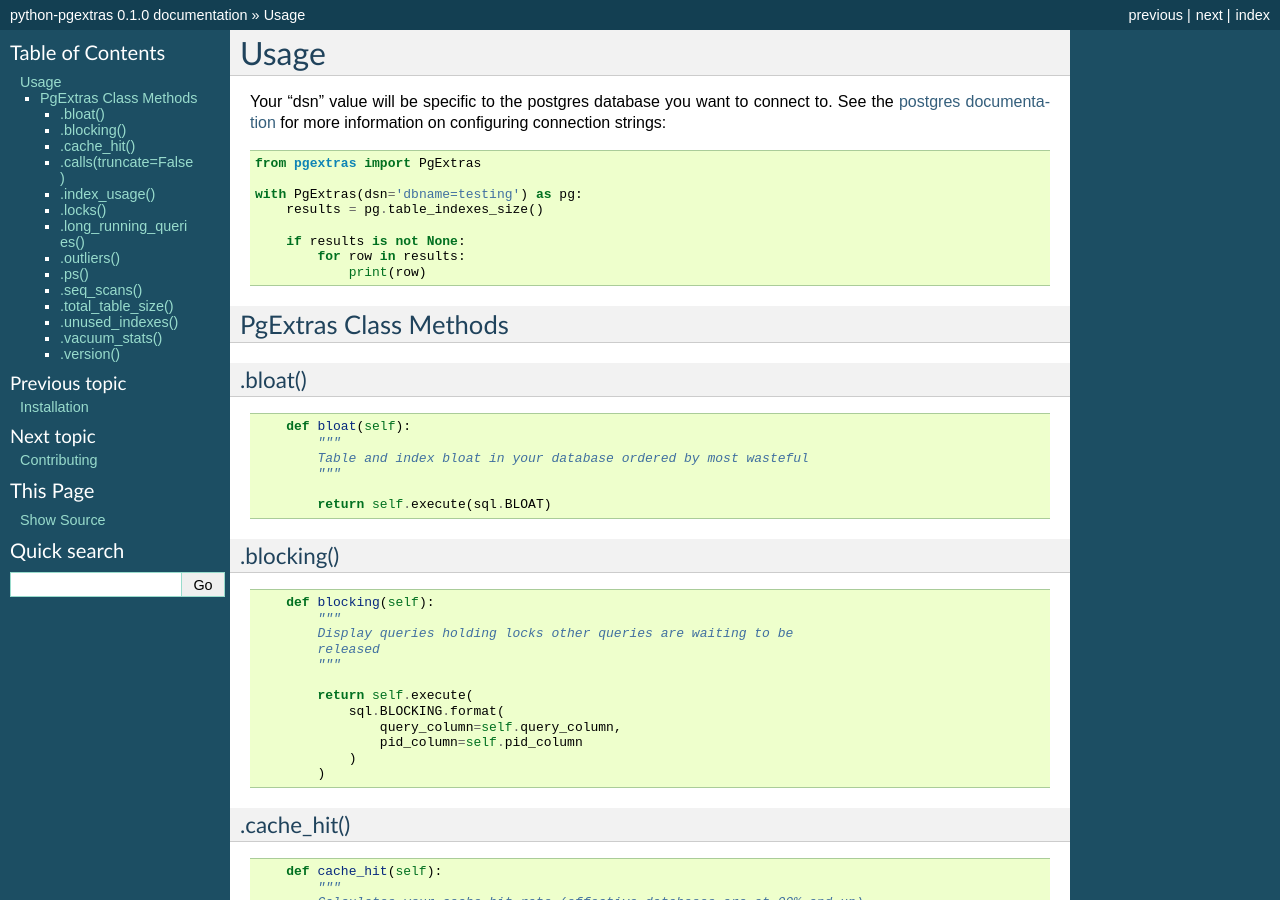
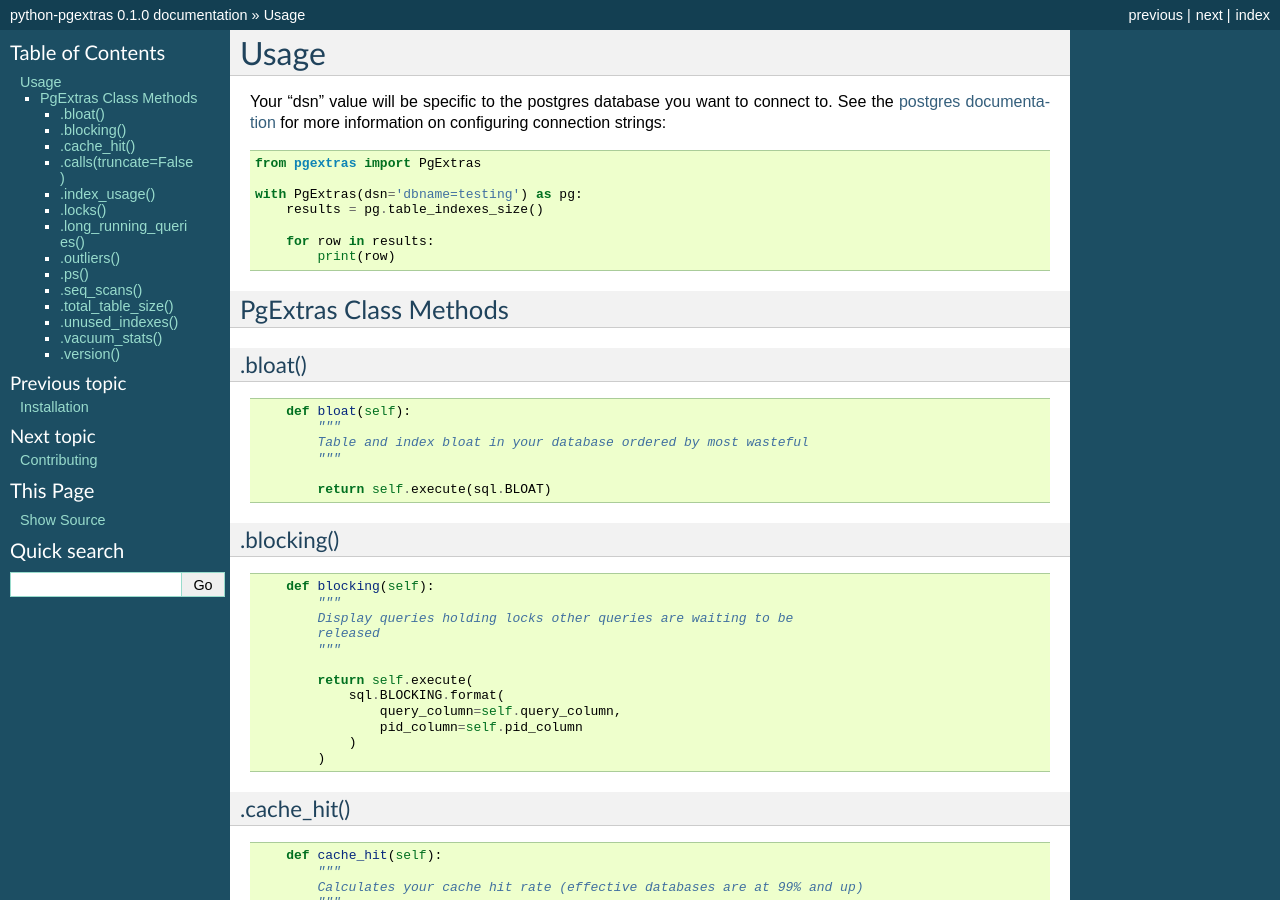
Before and after one commit to scottwoodall/python-pgextras, a Sphinx documentation site: the page built from docs/usage.rst, in a window 1280 px wide and 900 px high. Built offline with Sphinx 7.4.7, drawn with Linux system fonts in a browser that asks for light colours.

Commit message:
empty list is returned when there are no results so None check is not needed.

```diff
--- a/docs/usage.rst
+++ b/docs/usage.rst
@@ -12,9 +12,8 @@ for more information on configuring connection strings::
     with PgExtras(dsn='dbname=testing') as pg:
         results = pg.table_indexes_size()
 
-        if results is not None:
-            for row in results:
-                print(row)
+        for row in results:
+            print(row)
 
 PgExtras Class Methods
 ######################
```
